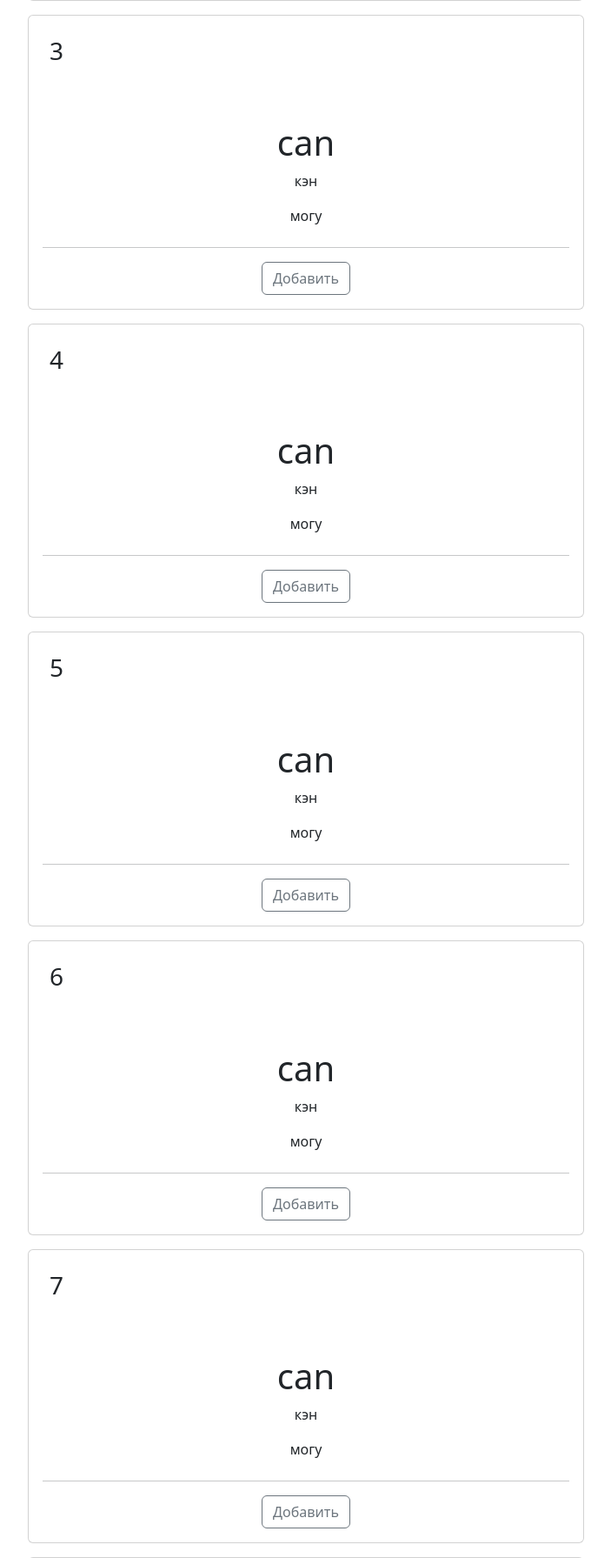
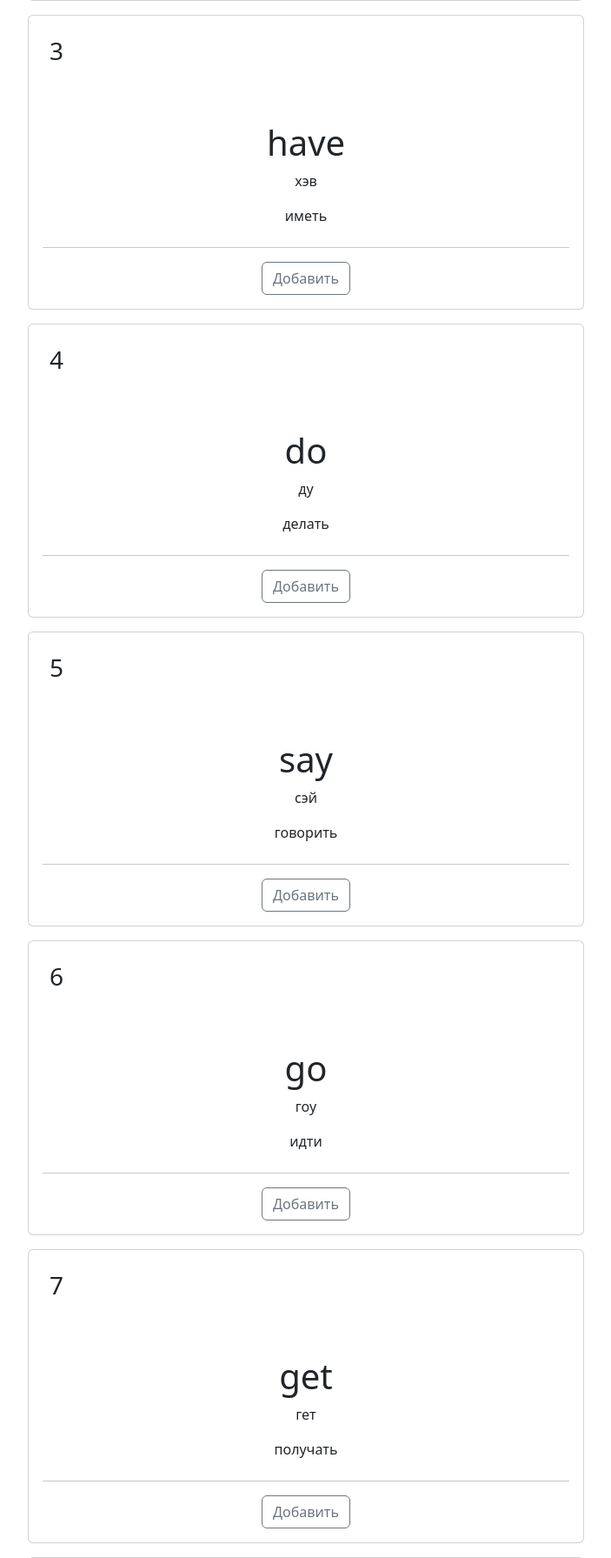
Before and after one commit to V1kaNikolaeva/languagesWebsite, a Django app: page /look-en in a window 1280 px wide. Shown: the part 795-2586 px from the top of the page at 87% size, without its empty margins (288-991 px from the left). Run offline with Django 4.2, Linux system fonts and the light colour scheme; some libraries are stand-ins or nearby versions.

Commit message:
add file

```diff
--- a/taskmanager/main/templates/main/looken.html
+++ b/taskmanager/main/templates/main/looken.html
@@ -40,9 +40,9 @@
         </div>
         <div class="card-body">
             <ul class="list-unstyled mt-3 mb-4">
-                <h1 class="card-title">can</h1>
-                <p class="card-text">кэн</p>
-                <p class="card-text">могу</p>
+                <h1 class="card-title">have</h1>
+                <p class="card-text">хэв</p>
+                <p class="card-text">иметь</p>
             </ul>
             <hr>
             <button type="button" class="btn btn-outline-secondary">Добавить</button>
@@ -54,9 +54,9 @@
         </div>
         <div class="card-body">
             <ul class="list-unstyled mt-3 mb-4">
-                <h1 class="card-title">can</h1>
-                <p class="card-text">кэн</p>
-                <p class="card-text">могу</p>
+                <h1 class="card-title">do</h1>
+                <p class="card-text">ду</p>
+                <p class="card-text">делать</p>
             </ul>
             <hr>
             <button type="button" class="btn btn-outline-secondary">Добавить</button>
@@ -68,9 +68,9 @@
         </div>
         <div class="card-body">
             <ul class="list-unstyled mt-3 mb-4">
-                <h1 class="card-title">can</h1>
-                <p class="card-text">кэн</p>
-                <p class="card-text">могу</p>
+                <h1 class="card-title">say</h1>
+                <p class="card-text">сэй</p>
+                <p class="card-text">говорить</p>
             </ul>
             <hr>
             <button type="button" class="btn btn-outline-secondary">Добавить</button>
@@ -82,9 +82,9 @@
         </div>
         <div class="card-body">
             <ul class="list-unstyled mt-3 mb-4">
-                <h1 class="card-title">can</h1>
-                <p class="card-text">кэн</p>
-                <p class="card-text">могу</p>
+                <h1 class="card-title">go</h1>
+                <p class="card-text">гоу</p>
+                <p class="card-text">идти</p>
             </ul>
             <hr>
             <button type="button" class="btn btn-outline-secondary">Добавить</button>
@@ -96,9 +96,9 @@
         </div>
         <div class="card-body">
             <ul class="list-unstyled mt-3 mb-4">
-                <h1 class="card-title">can</h1>
-                <p class="card-text">кэн</p>
-                <p class="card-text">могу</p>
+                <h1 class="card-title">get</h1>
+                <p class="card-text">гет</p>
+                <p class="card-text">получать</p>
             </ul>
             <hr>
             <button type="button" class="btn btn-outline-secondary">Добавить</button>
@@ -110,9 +110,9 @@
         </div>
         <div class="card-body">
             <ul class="list-unstyled mt-3 mb-4">
-                <h1 class="card-title">can</h1>
-                <p class="card-text">кэн</p>
-                <p class="card-text">могу</p>
+                <h1 class="card-title">make</h1>
+                <p class="card-text">мэйк</p>
+                <p class="card-text">делать</p>
             </ul>
             <hr>
             <button type="button" class="btn btn-outline-secondary">Добавить</button>
@@ -124,9 +124,9 @@
         </div>
         <div class="card-body">
             <ul class="list-unstyled mt-3 mb-4">
-                <h1 class="card-title">can</h1>
-                <p class="card-text">кэн</p>
-                <p class="card-text">могу</p>
+                <h1 class="card-title">know</h1>
+                <p class="card-text">ноу</p>
+                <p class="card-text">знать</p>
             </ul>
             <hr>
             <button type="button" class="btn btn-outline-secondary">Добавить</button>
@@ -138,9 +138,9 @@
         </div>
         <div class="card-body">
             <ul class="list-unstyled mt-3 mb-4">
-                <h1 class="card-title">can</h1>
-                <p class="card-text">кэн</p>
-                <p class="card-text">могу</p>
+                <h1 class="card-title">think</h1>
+                <p class="card-text">синк</p>
+                <p class="card-text">думать</p>
             </ul>
             <hr>
             <button type="button" class="btn btn-outline-secondary">Добавить</button>
@@ -152,9 +152,9 @@
         </div>
         <div class="card-body">
             <ul class="list-unstyled mt-3 mb-4">
-                <h1 class="card-title">can</h1>
-                <p class="card-text">кэн</p>
-                <p class="card-text">могу</p>
+                <h1 class="card-title">take</h1>
+                <p class="card-text">тэйк</p>
+                <p class="card-text">брать</p>
             </ul>
             <hr>
             <button type="button" class="btn btn-outline-secondary">Добавить</button>
@@ -166,9 +166,9 @@
         </div>
         <div class="card-body">
             <ul class="list-unstyled mt-3 mb-4">
-                <h1 class="card-title">can</h1>
-                <p class="card-text">кэн</p>
-                <p class="card-text">могу</p>
+                <h1 class="card-title">see</h1>
+                <p class="card-text">си</p>
+                <p class="card-text">видеть</p>
             </ul>
             <hr>
             <button type="button" class="btn btn-outline-secondary">Добавить</button>
@@ -180,9 +180,9 @@
         </div>
         <div class="card-body">
             <ul class="list-unstyled mt-3 mb-4">
-                <h1 class="card-title">can</h1>
-                <p class="card-text">кэн</p>
-                <p class="card-text">могу</p>
+                <h1 class="card-title">come</h1>
+                <p class="card-text">ком</p>
+                <p class="card-text">приходить</p>
             </ul>
             <hr>
             <button type="button" class="btn btn-outline-secondary">Добавить</button>
@@ -194,9 +194,9 @@
         </div>
         <div class="card-body">
             <ul class="list-unstyled mt-3 mb-4">
-                <h1 class="card-title">can</h1>
-                <p class="card-text">кэн</p>
-                <p class="card-text">могу</p>
+                <h1 class="card-title">want</h1>
+                <p class="card-text">вонт</p>
+                <p class="card-text">хотеть</p>
             </ul>
             <hr>
             <button type="button" class="btn btn-outline-secondary">Добавить</button>
@@ -208,9 +208,9 @@
         </div>
         <div class="card-body">
             <ul class="list-unstyled mt-3 mb-4">
-                <h1 class="card-title">can</h1>
-                <p class="card-text">кэн</p>
-                <p class="card-text">могу</p>
+                <h1 class="card-title">use</h1>
+                <p class="card-text">юз</p>
+                <p class="card-text">использовать</p>
             </ul>
             <hr>
             <button type="button" class="btn btn-outline-secondary">Добавить</button>
@@ -222,9 +222,9 @@
         </div>
         <div class="card-body">
             <ul class="list-unstyled mt-3 mb-4">
-                <h1 class="card-title">can</h1>
-                <p class="card-text">кэн</p>
-                <p class="card-text">могу</p>
+                <h1 class="card-title">find</h1>
+                <p class="card-text">файнд</p>
+                <p class="card-text">находить</p>
             </ul>
             <hr>
             <button type="button" class="btn btn-outline-secondary">Добавить</button>
@@ -236,9 +236,9 @@
         </div>
         <div class="card-body">
             <ul class="list-unstyled mt-3 mb-4">
-                <h1 class="card-title">can</h1>
-                <p class="card-text">кэн</p>
-                <p class="card-text">могу</p>
+                <h1 class="card-title">give</h1>
+                <p class="card-text">гив</p>
+                <p class="card-text">давать</p>
             </ul>
             <hr>
             <button type="button" class="btn btn-outline-secondary">Добавить</button>
@@ -250,9 +250,9 @@
         </div>
         <div class="card-body">
             <ul class="list-unstyled mt-3 mb-4">
-                <h1 class="card-title">can</h1>
-                <p class="card-text">кэн</p>
-                <p class="card-text">могу</p>
+                <h1 class="card-title">tell</h1>
+                <p class="card-text">тэл</p>
+                <p class="card-text">говорить</p>
             </ul>
             <hr>
             <button type="button" class="btn btn-outline-secondary">Добавить</button>
@@ -264,9 +264,9 @@
         </div>
         <div class="card-body">
             <ul class="list-unstyled mt-3 mb-4">
-                <h1 class="card-title">can</h1>
-                <p class="card-text">кэн</p>
-                <p class="card-text">могу</p>
+                <h1 class="card-title">work</h1>
+                <p class="card-text">ворк</p>
+                <p class="card-text">работать</p>
             </ul>
             <hr>
             <button type="button" class="btn btn-outline-secondary">Добавить</button>
@@ -278,9 +278,9 @@
         </div>
         <div class="card-body">
             <ul class="list-unstyled mt-3 mb-4">
-                <h1 class="card-title">can</h1>
-                <p class="card-text">кэн</p>
-                <p class="card-text">могу</p>
+                <h1 class="card-title">call</h1>
+                <p class="card-text">кол</p>
+                <p class="card-text">звонить</p>
             </ul>
             <hr>
             <button type="button" class="btn btn-outline-secondary">Добавить</button>
@@ -292,9 +292,9 @@
         </div>
         <div class="card-body">
             <ul class="list-unstyled mt-3 mb-4">
-                <h1 class="card-title">can</h1>
-                <p class="card-text">кэн</p>
-                <p class="card-text">могу</p>
+                <h1 class="card-title">try</h1>
+                <p class="card-text">трай</p>
+                <p class="card-text">пытаться</p>
             </ul>
             <hr>
             <button type="button" class="btn btn-outline-secondary">Добавить</button>
@@ -306,9 +306,9 @@
         </div>
         <div class="card-body">
             <ul class="list-unstyled mt-3 mb-4">
-                <h1 class="card-title">can</h1>
-                <p class="card-text">кэн</p>
-                <p class="card-text">могу</p>
+                <h1 class="card-title">ask</h1>
+                <p class="card-text">аск</p>
+                <p class="card-text">спрашивать</p>
             </ul>
             <hr>
             <button type="button" class="btn btn-outline-secondary">Добавить</button>
@@ -320,9 +320,9 @@
         </div>
         <div class="card-body">
             <ul class="list-unstyled mt-3 mb-4">
-                <h1 class="card-title">can</h1>
-                <p class="card-text">кэн</p>
-                <p class="card-text">могу</p>
+                <h1 class="card-title">need</h1>
+                <p class="card-text">нид</p>
+                <p class="card-text">нуждаться</p>
             </ul>
             <hr>
             <button type="button" class="btn btn-outline-secondary">Добавить</button>
@@ -334,9 +334,9 @@
         </div>
         <div class="card-body">
             <ul class="list-unstyled mt-3 mb-4">
-                <h1 class="card-title">can</h1>
-                <p class="card-text">кэн</p>
-                <p class="card-text">могу</p>
+                <h1 class="card-title">feel</h1>
+                <p class="card-text">фил</p>
+                <p class="card-text">чувствовать</p>
             </ul>
             <hr>
             <button type="button" class="btn btn-outline-secondary">Добавить</button>
@@ -348,9 +348,9 @@
         </div>
         <div class="card-body">
             <ul class="list-unstyled mt-3 mb-4">
-                <h1 class="card-title">can</h1>
-                <p class="card-text">кэн</p>
-                <p class="card-text">могу</p>
+                <h1 class="card-title">become</h1>
+                <p class="card-text">беком</p>
+                <p class="card-text">становиться</p>
             </ul>
             <hr>
             <button type="button" class="btn btn-outline-secondary">Добавить</button>
```
